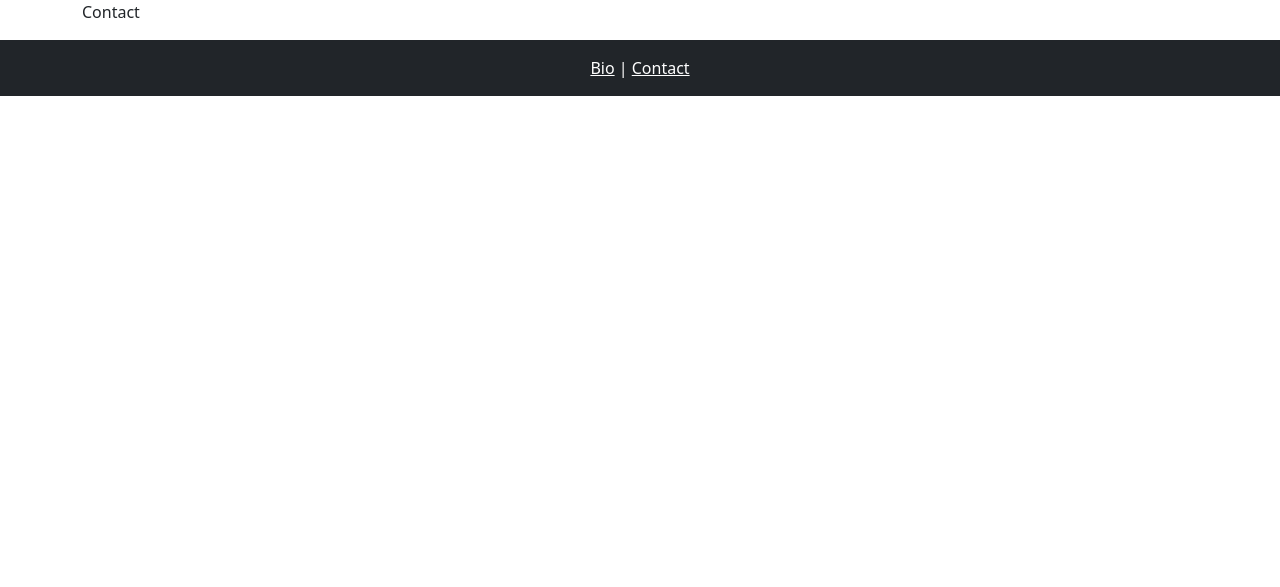
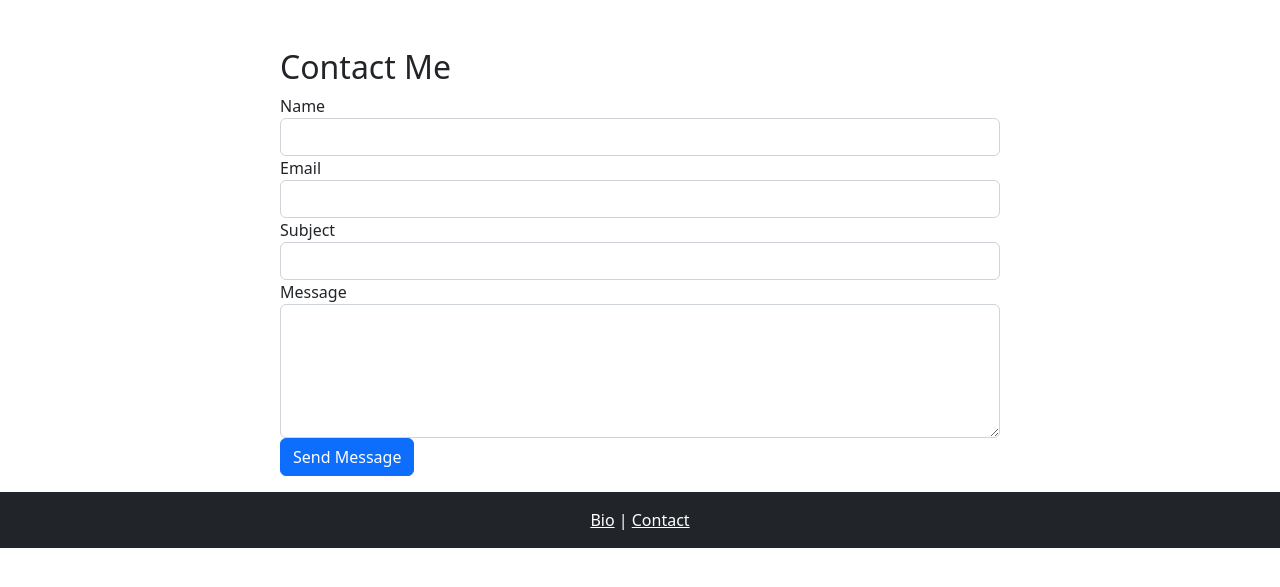
Before and after one commit to Hurrrrrr/vindjango, a Django app: page /contact/ in a window 1280 px wide. Shown: the part 56-643 px from the top of the page. Run offline with Django 4.2, Linux system fonts and the light colour scheme; parts of the project's set-up code (start-up, migrations or seed data) failed here and were passed over; some libraries are stand-ins or nearby versions.

Commit message:
add contact page layout

```diff
--- a/vin/vinapp/templates/bio.html
+++ b/vin/vinapp/templates/bio.html
@@ -5,7 +5,6 @@
         <div class="row">
             <div class="col-lg-8 offset-lg-2">
                 <h1 class="display-4 mb-4">Jonah Palmer</h1>
-                <p class="lead mb-4"><div class="container mt-5">
                 <div class="row">
                     <div class="col-lg-8 offset-lg-2">
                         <p class="lead mb-4">
@@ -23,7 +22,6 @@
                             wineries, <a href="https://levieuxpin.ca/" target="_blank">
                                 Le Vieux Pin</a>.
                         </p>
-
                         <p class="lead mb-4">
                             My tech journey has been entirely self-taught. It began with
                             <a href="https://pll.harvard.edu/course/cs50-introduction-computer-science"
@@ -37,7 +35,6 @@
                     </div>
                 </div>
             </div>
-</p>
 
             <h3 class="mb-3">Digital Skills Highlights</h3>
             <ul class="list-group mb-4">
--- a/vin/vinapp/templates/contact.html
+++ b/vin/vinapp/templates/contact.html
@@ -1,5 +1,32 @@
 {% extends 'base.html' %}
+{% load static %}
 
 {% block content %}
-    <p>Contact</p>
+    <div class="container mt-5">
+        <div class="row">
+            <div class="col-lg-8 offset-lg-2">
+                <h2>Contact Me</h2>
+                <form id="contactForm" method="post" action="{% url 'vinapp:contact' %}">
+                    {% csrf_token %}
+                    <div class="form-group">
+                        <label for="name">Name</label>
+                        <input type="text" class="form-control" id="name" name="name" required>
+                    </div>
+                    <div class="form-group">
+                        <label for="email">Email</label>
+                        <input type="email" class="form-control" id="email" name="email" required>
+                    </div>
+                    <div class="form-group">
+                        <label for="subject">Subject</label>
+                        <input type="text" class="form-control" id="subject" name="subject" required>
+                    </div>
+                    <div class="form-group">
+                        <label for="message">Message</label>
+                        <textarea class="form-control" id="message" name="message" rows="5" required></textarea>
+                    </div>
+                    <button type="submit" class="btn btn-primary">Send Message</button>
+                </form>
+            </div>
+        </div>
+    </div>
 {% endblock %}
--- a/vin/vinapp/urls.py
+++ b/vin/vinapp/urls.py
@@ -1,8 +1,8 @@
-# APP LEVEL URLs FILE
+# APP LEVEL URLs File
 
 from django.urls import path
 from . import views
-from .views import MainPageFormView, TastingNoteDisplayView, ResultsView, start_over
+from .views import MainPageFormView, TastingNoteDisplayView, ResultsView, ContactFormView, start_over
 from django.views.generic import TemplateView
 
 app_name = 'vinapp'
@@ -15,6 +15,6 @@ urlpatterns = [
     path('start-over/', start_over, name='start-over'),
     path('info/', TemplateView.as_view(template_name='info.html'), name='info'),
     path('how-to-play/', TemplateView.as_view(template_name='how_to_play.html'), name='how_to_play'),
-    path('contact/', TemplateView.as_view(template_name='contact.html'), name='contact'),
+    path('contact/', ContactFormView.as_view(), name='contact'),
     path('bio/', TemplateView.as_view(template_name='bio.html'), name='bio'),
 ]
--- a/vin/vinapp/views.py
+++ b/vin/vinapp/views.py
@@ -1,13 +1,16 @@
 from .models import UserAnswers, Wine
 from .helpers import TastingNote, ResultsLogic, UserResults
 from .forms import UserAnswersForm, MainPageForm
+from django.conf import settings
 from django.core.serializers import serialize
+from django.core.mail import send_mail
 from django.shortcuts import render, redirect
+from django.views import View
 from django.views.generic.detail import DetailView
 from django.views.generic import FormView, TemplateView
 from django.views.generic.edit import FormMixin
 from django.urls import reverse_lazy
-from django.http import HttpResponseRedirect
+from django.http import HttpResponseRedirect, HttpResponse
 import random, json
 
 class MainPageFormView(FormView):
@@ -192,6 +195,25 @@ class ResultsView(TemplateView):
             del self.request.session['results_string']
         return context
 
+class ContactFormView(View):
+    def get(self, request, *args, **kwargs):
+        return render(request, 'contact.html')
+
+    def post(self, request, *args, **kwargs):
+        name = request.POST.get('name')
+        email = request.POST.get('email')
+        subject = request.POST.get('subject')
+        message = request.POST.get('message')
+
+        send_mail(
+            subject,
+            f'Message from {name} <{email}>:\n\n{message}',
+            settings.DEFAULT_FROM_EMAIL,
+            ['jonahpalmer@gmail.com'],
+        )
+
+        return HttpResponse('Thank you for your message.')
+
 def submit_answer(request):
     if request.method == 'POST':
         form = UserAnswersForm(request.POST)
```
Also changed, not shown: vin/catalog.db, 1 other file. Lines whose indentation alone changed are shown as unchanged.
